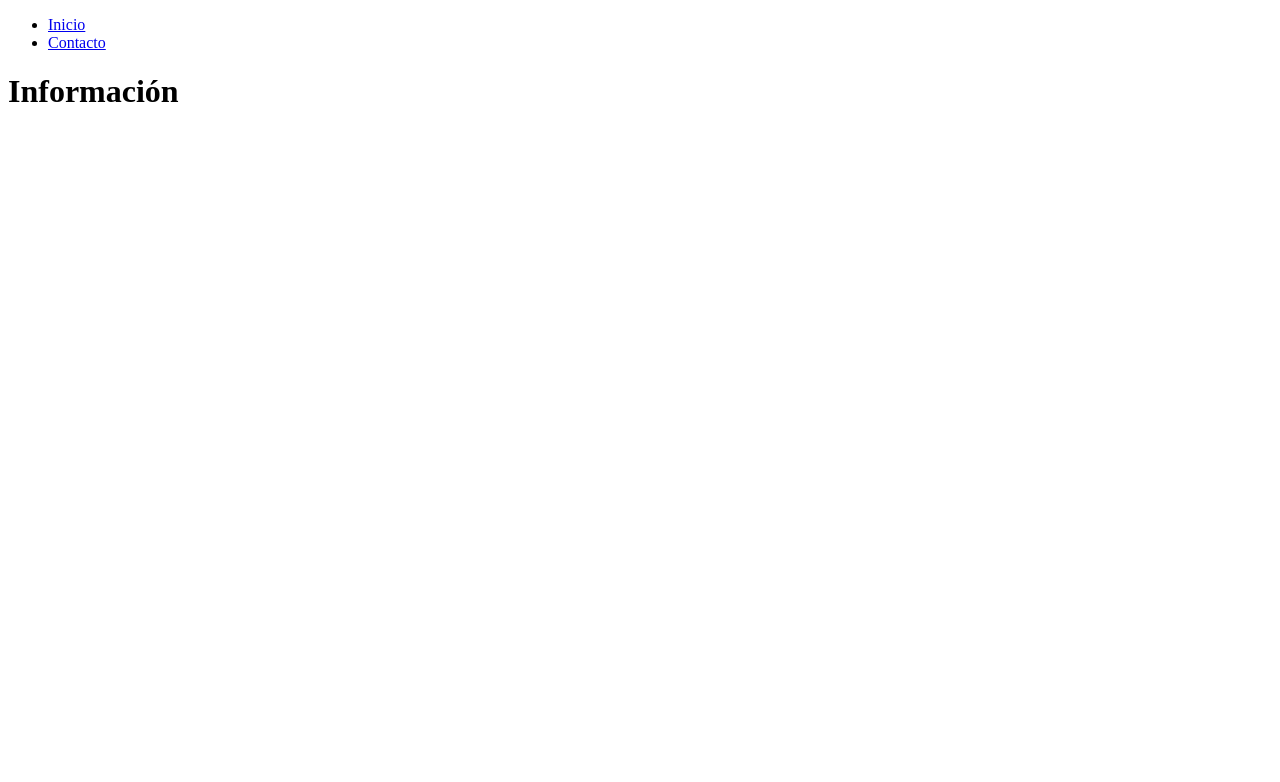
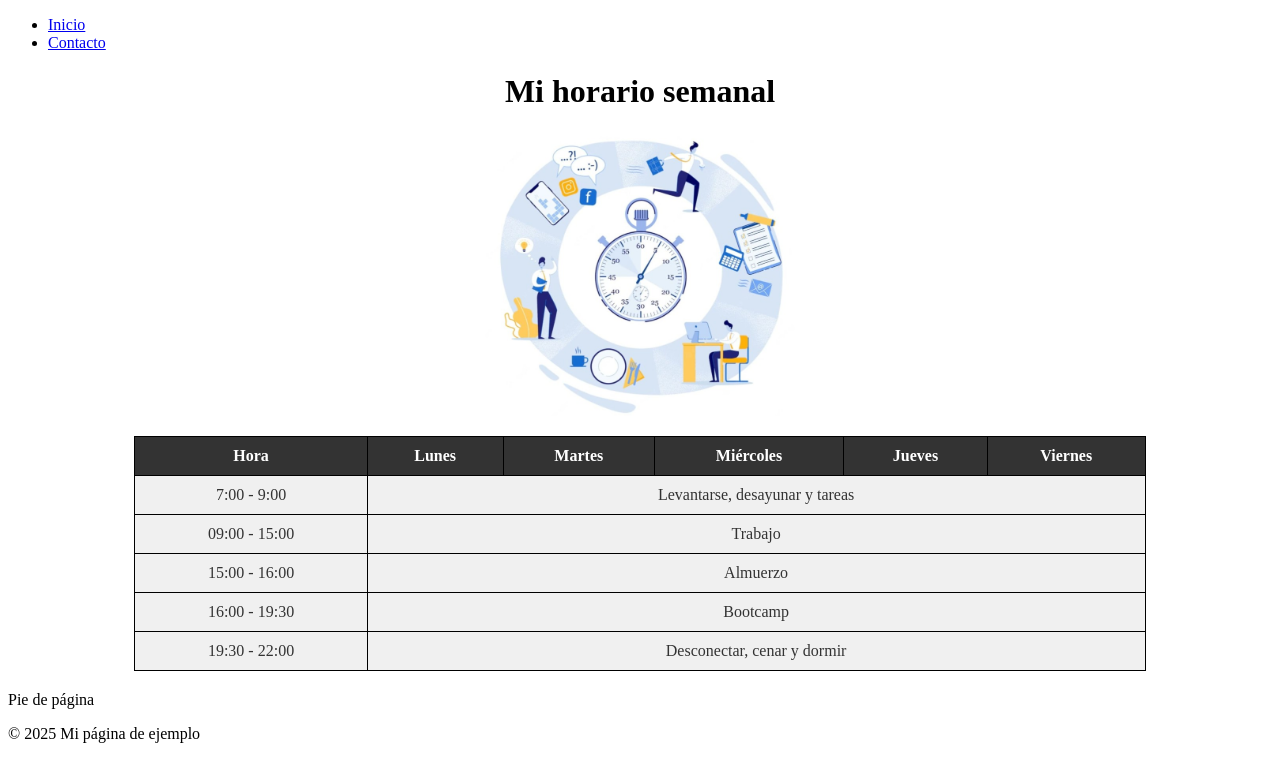
Before and after one commit to NataliaSevilla/modulo2_natalia, a plain HTML site: page info.html in a window 1280 px wide. Drawn offline with Linux system fonts and the light colour scheme.

Commit message:
agregar imagenes, modificar los html y darle un poco de estilo

```diff
--- a/info.html
+++ b/info.html
@@ -5,6 +5,40 @@
     <meta charset="UTF-8">
     <meta name="viewport" content="width=device-width, initial-scale=1.0">
     <title>Document</title>
+
+    <style>
+        table {
+            border-collapse: collapse;
+            width: 80%;
+            margin: 20px auto;
+            text-align: center;
+        }
+
+        img {
+            display: block;
+            margin: 0 auto;
+            width: 40%;
+            height: auto;
+
+
+        }
+
+        th,
+        td {
+            border: 1px solid black;
+            padding: 10px;
+        }
+
+        th {
+            background-color: #333;
+            color: white;
+        }
+
+        td {
+            background-color: #f0f0f0;
+            color: #333;
+        }
+    </style>
 </head>
 
 <body>
@@ -19,8 +53,48 @@
 
     </header>
     <div>
-        <h1>Información</h1>
+
+        <h1 style="text-align:center;">Mi horario semanal</h1>
+
+        <img src="images/horario.jpg" alt="horario">
+        <table>
+            <tr>
+                <th>Hora</th>
+                <th>Lunes</th>
+                <th>Martes</th>
+                <th>Miércoles</th>
+                <th>Jueves</th>
+                <th>Viernes</th>
+            </tr>
+            <tr>
+                <td>7:00 - 9:00</td>
+                <td colspan="5">Levantarse, desayunar y tareas</td>
+            </tr>
+            <tr>
+                <td>09:00 - 15:00</td>
+                <td colspan="5">Trabajo</td>
+            </tr>
+            <tr>
+                <td>15:00 - 16:00</td>
+                <td colspan="5">Almuerzo</td>
+            </tr>
+            <tr>
+                <td>16:00 - 19:30</td>
+                <td colspan="5">Bootcamp</td>
+            </tr>
+            <tr>
+                <td>19:30 - 22:00</td>
+                <td colspan="5">Desconectar, cenar y dormir</td>
+            </tr>
+        </table>
+
+
     </div>
+       <!-- Pie de página -->
+       <footer>
+        <p>Pie de página</p>
+        <p>&copy; 2025 Mi página de ejemplo</p>
+      </footer>
 </body>
 
 </html>
```
Also changed, not shown: contacto.html (+6 -1 lines), images/duda.png (renamed from images/6785998.png), images/horario.jpg (added).
